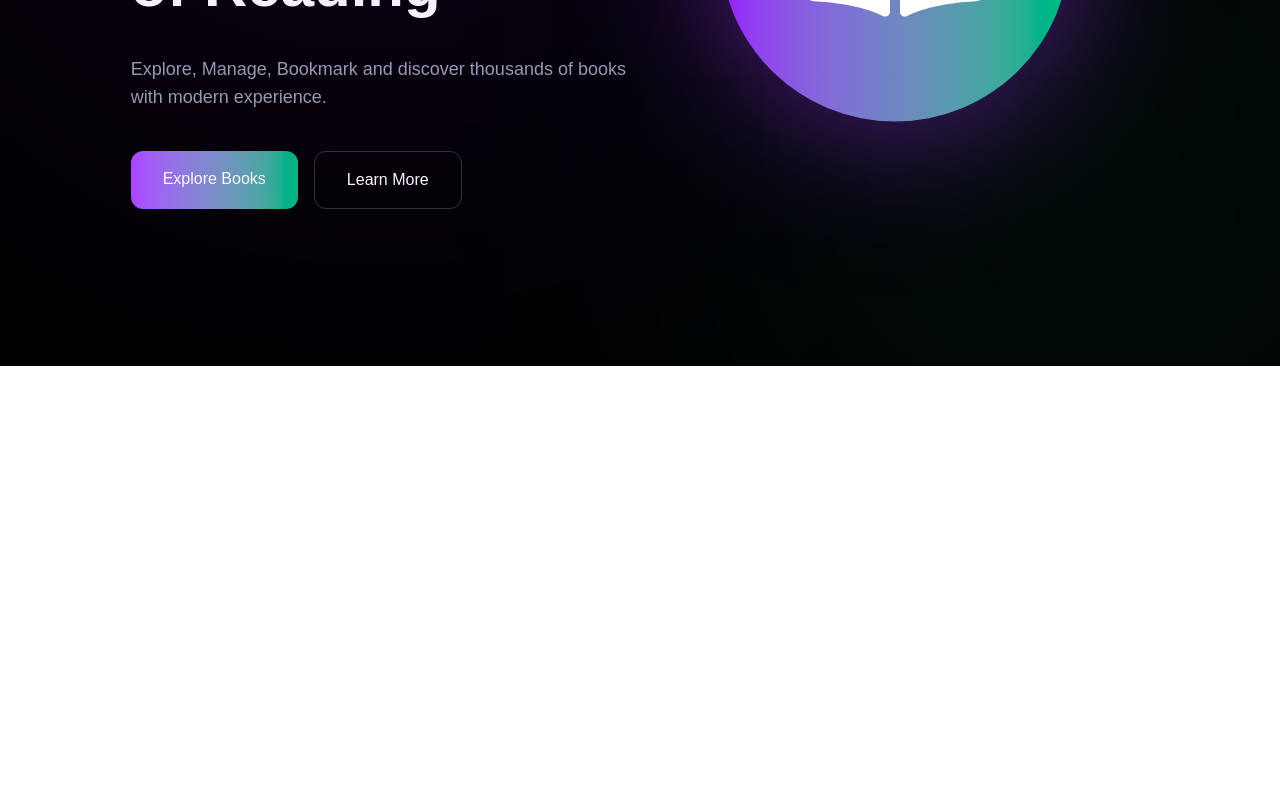
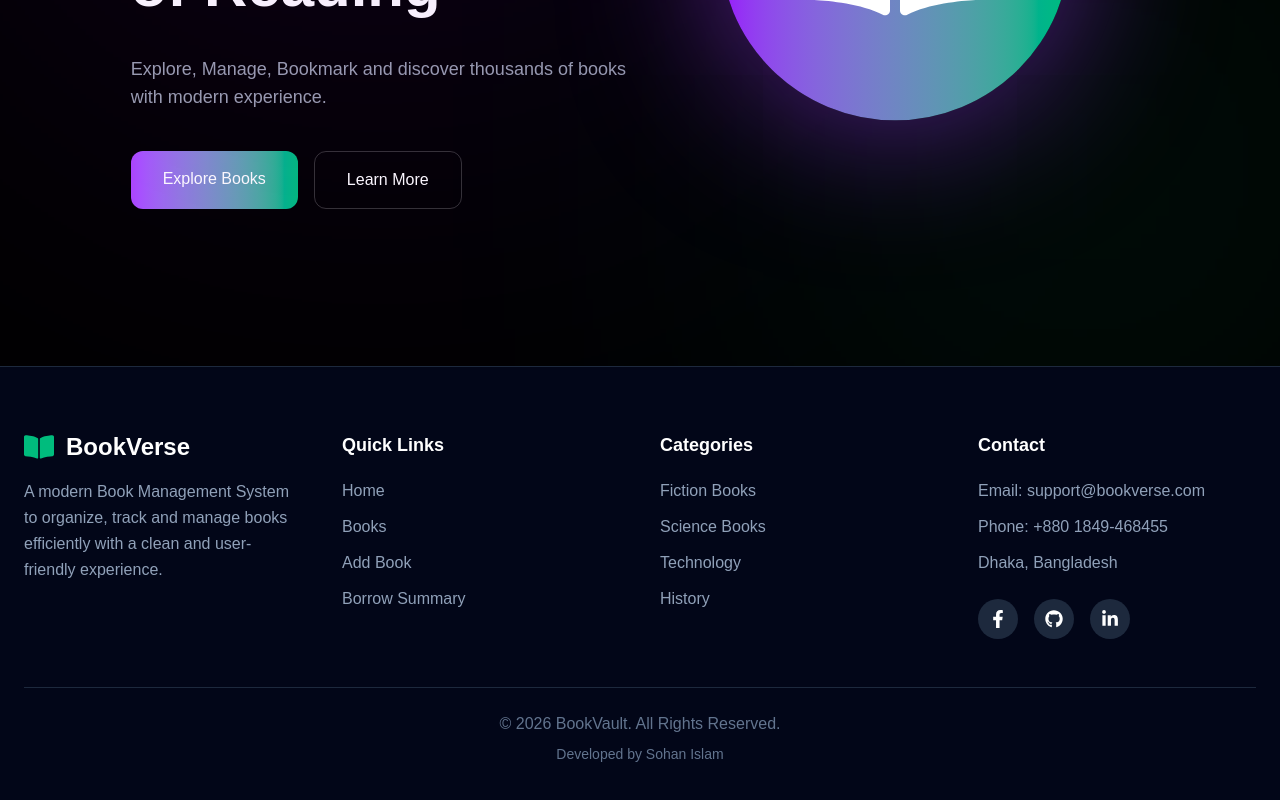
Before and after one commit to islammdsohan603/book-management-web, a Next.js app: page / in a window 1280 px wide. Shown: the part 434-1234 px from the top of the page. Before the commit the page ends 800 px from the top, so only its background shows below. Built offline with nearby package versions, Linux system fonts and the light colour scheme.

Commit message:
Footer section add

```diff
--- a/src/app/layout.js
+++ b/src/app/layout.js
@@ -1,6 +1,7 @@
 import { Geist, Geist_Mono } from "next/font/google";
 import "./globals.css";
-import Navbar from "@/components/Navbar";
+import Navbar from "@/components/share/Navbar";
+import Footer from "@/components/share/Footer";
 
 const geistSans = Geist({
   variable: "--font-geist-sans",
@@ -25,8 +26,15 @@ export default function RootLayout({ children }) {
     >
 
       <body className="min-h-full flex flex-col">
-        <Navbar />
-        {children}
+        <div>
+          <div><Navbar /></div>
+          <main>
+            {children}
+          </main>
+
+          <div><Footer /></div>
+
+        </div>
 
 
       </body>
--- /dev/null
+++ b/src/components/share/Footer.jsx
@@ -0,0 +1,142 @@
+'use client';
+
+import Link from 'next/link';
+import { motion } from 'framer-motion';
+import {
+  FaFacebookF,
+  FaGithub,
+  FaLinkedinIn,
+  FaBookOpen,
+} from 'react-icons/fa';
+
+const Footer = () => {
+  return (
+    <footer className="bg-slate-950 text-white border-t border-slate-800">
+      <div className="max-w-7xl mx-auto px-6 py-16">
+        <div className="grid grid-cols-1 md:grid-cols-2 lg:grid-cols-4 gap-10">
+          {/* Logo Section */}
+          <motion.div
+            initial={{ opacity: 0, y: 40 }}
+            whileInView={{ opacity: 1, y: 0 }}
+            transition={{ duration: 0.6 }}
+            viewport={{ once: true }}
+          >
+            <div className="flex items-center gap-3 mb-4">
+              <FaBookOpen className="text-3xl text-emerald-500" />
+              <h2 className="text-2xl font-bold">BookVerse</h2>
+            </div>
+
+            <p className="text-slate-400 leading-relaxed">
+              A modern Book Management System to organize, track and manage
+              books efficiently with a clean and user-friendly experience.
+            </p>
+          </motion.div>
+
+          {/* Quick Links */}
+          <motion.div
+            initial={{ opacity: 0, y: 40 }}
+            whileInView={{ opacity: 1, y: 0 }}
+            transition={{ duration: 0.7 }}
+            viewport={{ once: true }}
+          >
+            <h3 className="text-lg font-semibold mb-5">Quick Links</h3>
+
+            <ul className="space-y-3 text-slate-400">
+              {['Home', 'Books', 'Add Book', 'Borrow Summary'].map(item => (
+                <li key={item}>
+                  <Link
+                    href="/"
+                    className="hover:text-emerald-400 transition-all duration-300 hover:translate-x-2 inline-block"
+                  >
+                    {item}
+                  </Link>
+                </li>
+              ))}
+            </ul>
+          </motion.div>
+
+          {/* Categories */}
+          <motion.div
+            initial={{ opacity: 0, y: 40 }}
+            whileInView={{ opacity: 1, y: 0 }}
+            transition={{ duration: 0.8 }}
+            viewport={{ once: true }}
+          >
+            <h3 className="text-lg font-semibold mb-5">Categories</h3>
+
+            <ul className="space-y-3 text-slate-400">
+              <li className="hover:text-emerald-400 transition">
+                Fiction Books
+              </li>
+              <li className="hover:text-emerald-400 transition">
+                Science Books
+              </li>
+              <li className="hover:text-emerald-400 transition">Technology</li>
+              <li className="hover:text-emerald-400 transition">History</li>
+            </ul>
+          </motion.div>
+
+          {/* Contact */}
+          <motion.div
+            initial={{ opacity: 0, y: 40 }}
+            whileInView={{ opacity: 1, y: 0 }}
+            transition={{ duration: 0.9 }}
+            viewport={{ once: true }}
+          >
+            <h3 className="text-lg font-semibold mb-5">Contact</h3>
+
+            <div className="space-y-3 text-slate-400">
+              <p>Email: support@bookverse.com</p>
+              <p>Phone: +880 1849-468455</p>
+              <p>Dhaka, Bangladesh</p>
+            </div>
+
+            <div className="flex gap-4 mt-6">
+              {[
+                {
+                  icon: <FaFacebookF />,
+                  link: '#',
+                },
+                {
+                  icon: <FaGithub />,
+                  link: '#',
+                },
+                {
+                  icon: <FaLinkedinIn />,
+                  link: '#',
+                },
+              ].map((social, index) => (
+                <motion.a
+                  key={index}
+                  href={social.link}
+                  whileHover={{
+                    scale: 1.2,
+                    rotate: 10,
+                  }}
+                  whileTap={{ scale: 0.9 }}
+                  className="w-10 h-10 rounded-full bg-slate-800 flex items-center justify-center text-lg hover:bg-emerald-500 transition-all duration-300"
+                >
+                  {social.icon}
+                </motion.a>
+              ))}
+            </div>
+          </motion.div>
+        </div>
+
+        {/* Bottom Footer */}
+        <motion.div
+          initial={{ opacity: 0 }}
+          whileInView={{ opacity: 1 }}
+          transition={{ delay: 0.4 }}
+          viewport={{ once: true }}
+          className="border-t border-slate-800 mt-12 pt-6 text-center text-slate-500"
+        >
+          © {new Date().getFullYear()} BookVault. All Rights Reserved.
+          <span className="block mt-2 text-sm">Developed by Sohan Islam</span>
+        </motion.div>
+      </div>
+    </footer>
+  );
+};
+
+export default Footer;
```
Also changed, not shown: src/components/share/Navbar.jsx (renamed from src/components/Navbar.jsx).
